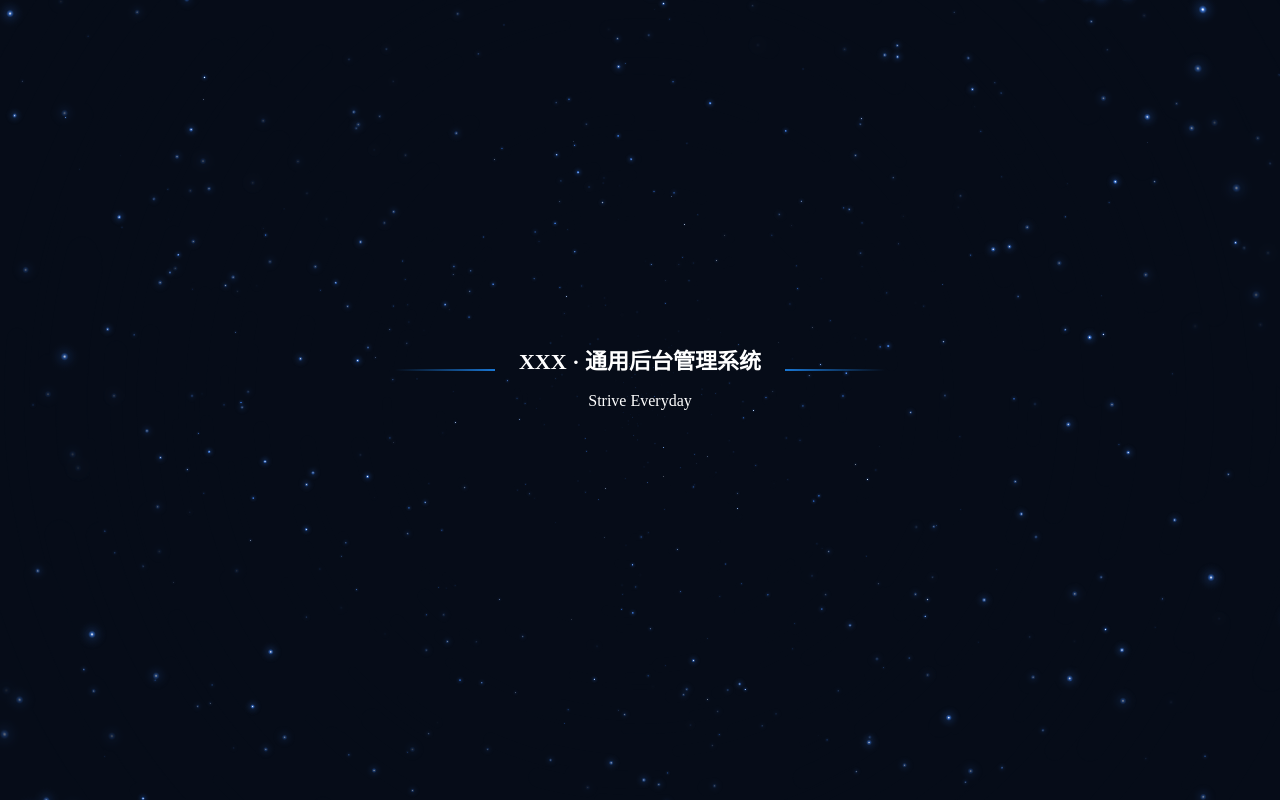
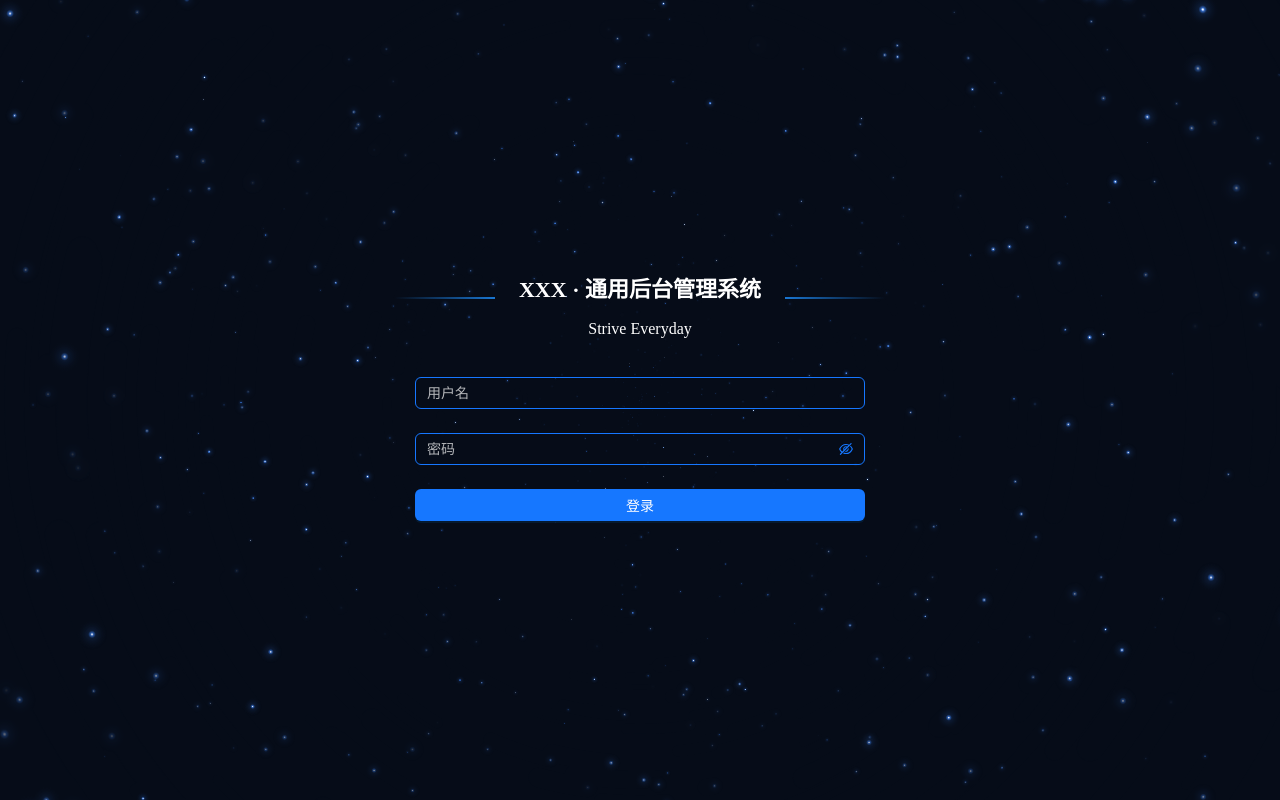
Before and after one commit to zhaochao89/React-learn1, a React (Vite) app: page /login in a window 1280 px wide. Built offline with nearby package versions, Linux system fonts and the light colour scheme.

Commit message:
登录页面输入框

```diff
--- a/package.json
+++ b/package.json
@@ -30,6 +30,7 @@
     "eslint": "^8.57.0",
     "eslint-plugin-react-hooks": "^4.6.0",
     "eslint-plugin-react-refresh": "^0.4.6",
+    "less": "^4.2.0",
     "sass": "^1.75.0",
     "typescript": "^5.2.2",
     "vite": "^5.2.0"
--- a/src/views/Login/index.tsx
+++ b/src/views/Login/index.tsx
@@ -1,5 +1,7 @@
 import initLoginBg from "./init"
 import styles from './login.module.scss'
+import './login.less'
+import { Space, Input, Button } from 'antd'
 import { useEffect } from "react"
 
 const Login = () => {
@@ -17,12 +19,19 @@ const Login = () => {
             {/* 存放背景 */}
             <canvas id="canvas" style={{ display: 'block' }}></canvas>
             {/* 登录盒子 */}
-            <div className={styles.loginBox}>
+            <div className={styles.loginBox + ' loginbox'}>
                 <div>
+                    {/* 标题 */}
                     <div className={styles.title}>
                         <h1>XXX&nbsp;·&nbsp;通用后台管理系统</h1>
                         <p>Strive Everyday</p>
                     </div>
+                    {/* 输入框 */}
+                    <Space direction="vertical" size="large" style={{ display: 'flex' }}>
+                        <Input placeholder="用户名" />
+                        <Input.Password placeholder="密码" />
+                        <Button type="primary" block> 登录 </Button>
+                    </Space>
                 </div>
             </div>
         </div>
--- /dev/null
+++ b/src/views/Login/login.less
@@ -0,0 +1,17 @@
+.loginbox {
+    .ant-input-outlined {
+        background-color: rgba(255, 255, 255, 0);
+        border-color: #1677ff;
+        color: #fff;
+    }
+
+    // 修改placeholder的颜色
+    .ant-input::placeholder {
+        color: rgba(255, 255, 255, 0.7);
+    }
+
+    .anticon.ant-input-password-icon,
+    .anticon.ant-input-password-icon:hover {
+        color: #1677ff;
+    }
+}
```
Also changed, not shown: 1 other file (tests, documents, lock files or other folders).
